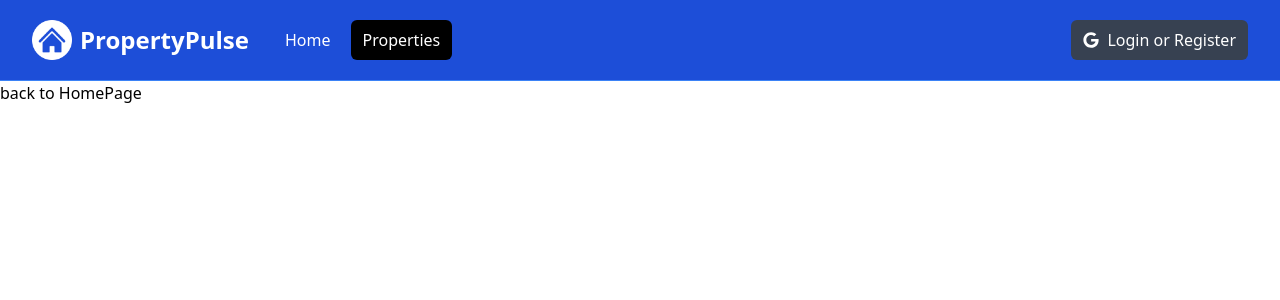
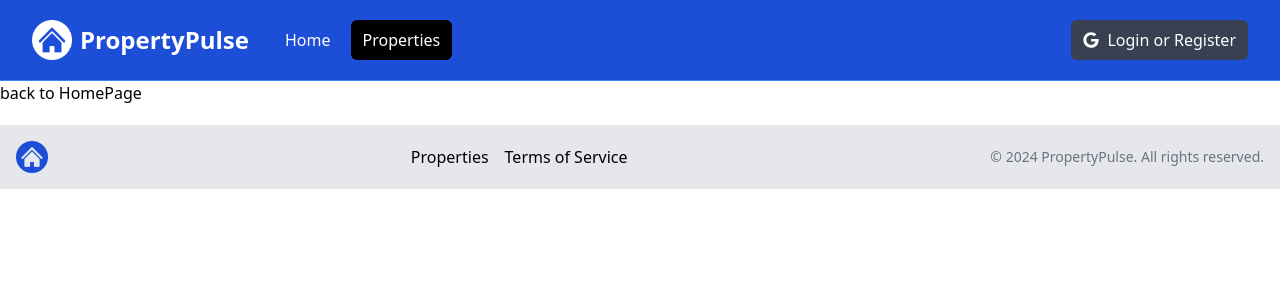
Before and after one commit to UsamaBhakrani/property-nextjs, a Next.js app: page /properties in a window 1280 px wide. Shown: the top 300 px of the page. Built offline with nearby package versions, Linux system fonts and the light colour scheme.

Commit message:
Footer added to layout

```diff
--- a/app/layout.jsx
+++ b/app/layout.jsx
@@ -1,3 +1,4 @@
+import Footer from "@/components/Footer";
 import "../assets/styles/globals.css";
 import Navbar from "@/components/Navbar";
 import React from "react";
@@ -8,6 +9,7 @@ const HomeLayout = ({ children }) => {
       <body>
         <Navbar />
         <main>{children}</main>
+        <Footer />
       </body>
     </html>
   );
--- /dev/null
+++ b/components/Footer.jsx
@@ -0,0 +1,32 @@
+import Image from "next/image";
+import Link from "next/link";
+import logo from "@/assets/images/logo.png";
+
+const Footer = () => {
+  return (
+    <footer className="bg-gray-200 py-4 mt-5">
+      <div className="container mx-auto flex flex-col md:flex-row items-center justify-between px-4">
+        <div className="mb-4 md:mb-0">
+          <Image src={logo} alt="Logo" className="h-8 w-auto" />
+        </div>
+        <div className="flex flex-wrap justify-center md:justify-start mb-4 md:mb-0">
+          <ul className="flex space-x-4">
+            <li>
+              <a href="/properties">Properties</a>
+            </li>
+            <li>
+              <a href="/terms">Terms of Service</a>
+            </li>
+          </ul>
+        </div>
+        <div>
+          <p className="text-sm text-gray-500 mt-2 md:mt-0">
+            &copy; 2024 PropertyPulse. All rights reserved.
+          </p>
+        </div>
+      </div>
+    </footer>
+  );
+};
+
+export default Footer;
```
